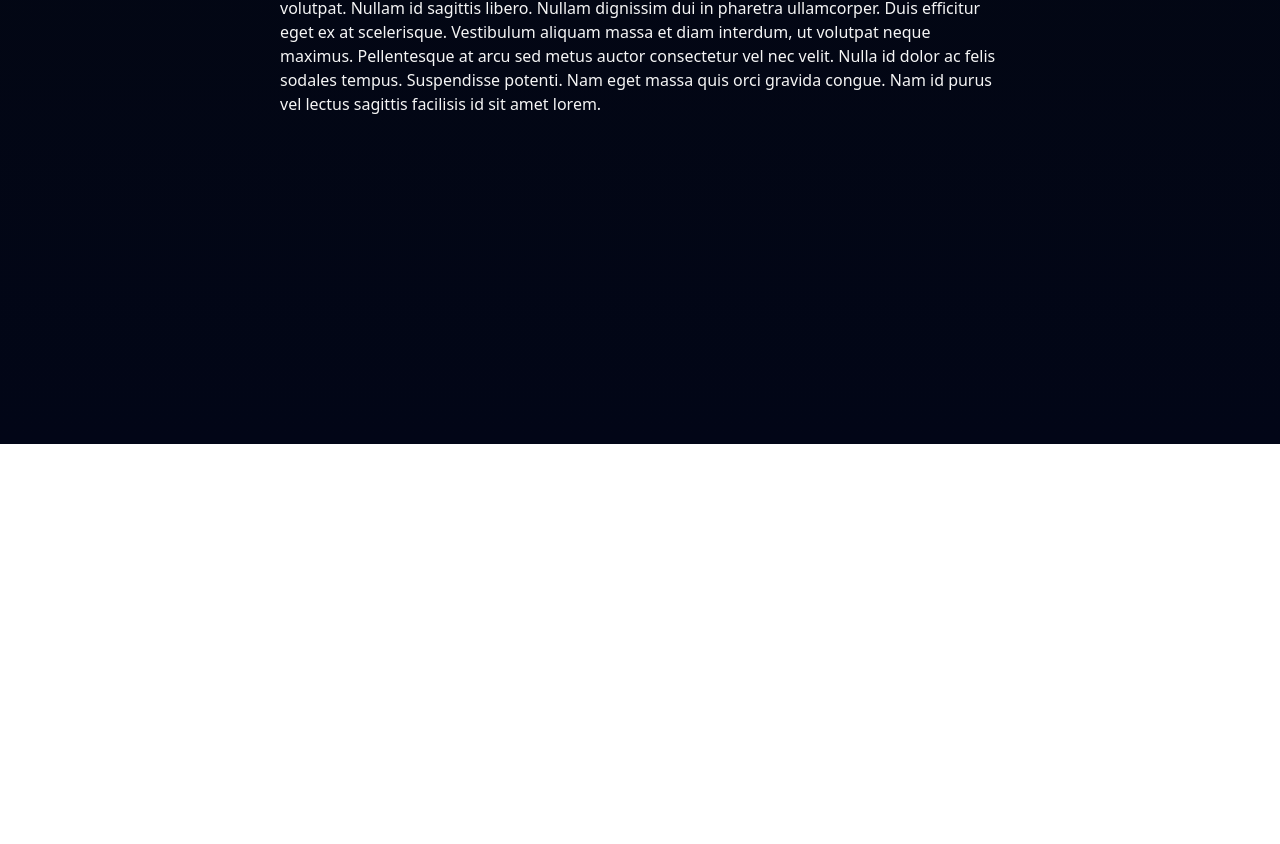
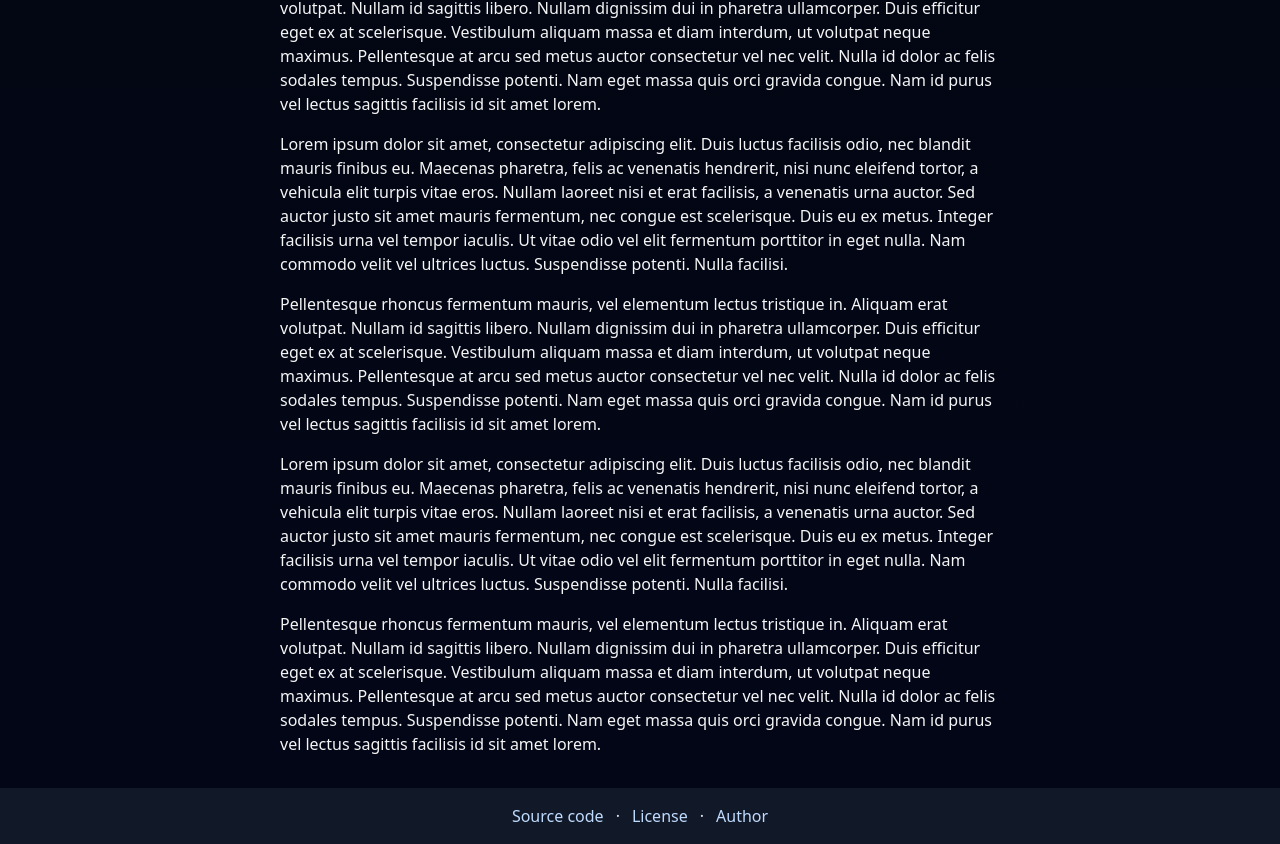
Before and after one commit to rikurauhala/hack-this, a React (Create React App) app in the folder web/: page / in a window 1280 px wide. Shown: the part 356-1200 px from the top of the page. Before the commit the page ends 800 px from the top, so only its background shows below. Built offline with nearby package versions, Linux system fonts and the light colour scheme.

Commit message:
Create Footer

```diff
--- a/web/src/App.tsx
+++ b/web/src/App.tsx
@@ -1,6 +1,7 @@
 import { Provider } from 'react-redux';
 import { BrowserRouter } from 'react-router-dom';
 import StatusMessage from './components/common/StatusMessage';
+import Footer from './components/Footer';
 import NavigationBar from './components/NavigationBar';
 import AppRoutes from './routes';
 import store from './store';
@@ -8,13 +9,14 @@ import store from './store';
 const App = (): JSX.Element => (
   <Provider store={store}>
     <BrowserRouter>
-      <div className="flex justify-center min-h-screen bg-gray-950">
-        <div className="w-full bg-gradient-to-b from-gray-950 to-slate-950">
+      <div className="flex flex-col min-h-screen bg-gray-950 wrapper">
+        <div className="flex-grow bg-gradient-to-b from-gray-950 to-slate-950 content">
           <NavigationBar />
           <div className="container max-w-screen-md mx-auto px-6">
             <AppRoutes />
           </div>
         </div>
+        <Footer />
       </div>
       <StatusMessage />
     </BrowserRouter>
--- /dev/null
+++ b/web/src/components/Footer/Footer.tsx
@@ -0,0 +1,23 @@
+import FooterDivider from './FooterDivider';
+import FooterLink from './FooterLink';
+
+const Footer = () => (
+  <div className="bg-gray-900 text-neutral-200 text-center py-4">
+    <FooterLink
+      text="Source code"
+      to="https://github.com/rikurauhala/hack-this"
+    />
+    <FooterDivider />
+    <FooterLink
+      text="License"
+      to="https://github.com/rikurauhala/hack-this/blob/main/LICENSE"
+    />
+    <FooterDivider />
+    <FooterLink
+      text="Author"
+      to="https://github.com/rikurauhala"
+    />
+  </div>
+);
+
+export default Footer;
--- /dev/null
+++ b/web/src/components/Footer/FooterDivider.tsx
@@ -0,0 +1,5 @@
+const FooterDivider = (): JSX.Element => (
+  <span className="mx-3">·</span>
+);
+
+export default FooterDivider;
--- /dev/null
+++ b/web/src/components/Footer/FooterLink.tsx
@@ -0,0 +1,12 @@
+interface FooterLinkProps {
+  text: string;
+  to: string;
+}
+
+const FooterLink = ({ text, to }: FooterLinkProps) => (
+  <a className="text-blue-200" href={to} rel="noreferrer" target="_blank">
+    {text}
+  </a>
+);
+
+export default FooterLink;
--- /dev/null
+++ b/web/src/components/Footer/index.ts
@@ -0,0 +1,3 @@
+import Footer from './Footer';
+
+export default Footer;
--- a/web/src/pages/Home.tsx
+++ b/web/src/pages/Home.tsx
@@ -24,6 +24,44 @@ const Home = (): JSX.Element => (
         Nam id purus vel lectus sagittis facilisis id sit amet lorem.
       `}
     />
+    <Paragraph
+      text={`
+        Lorem ipsum dolor sit amet, consectetur adipiscing elit. Duis luctus facilisis odio, nec blandit mauris finibus
+        eu. Maecenas pharetra, felis ac venenatis hendrerit, nisi nunc eleifend tortor, a vehicula elit turpis vitae
+        eros. Nullam laoreet nisi et erat facilisis, a venenatis urna auctor. Sed auctor justo sit amet mauris
+        fermentum, nec congue est scelerisque. Duis eu ex metus. Integer facilisis urna vel tempor iaculis. Ut vitae
+        odio vel elit fermentum porttitor in eget nulla. Nam commodo velit vel ultrices luctus. Suspendisse potenti.
+        Nulla facilisi.
+      `}
+    />
+    <Paragraph
+      text={`
+        Pellentesque rhoncus fermentum mauris, vel elementum lectus tristique in. Aliquam erat volutpat. Nullam id
+        sagittis libero. Nullam dignissim dui in pharetra ullamcorper. Duis efficitur eget ex at scelerisque. Vestibulum
+        aliquam massa et diam interdum, ut volutpat neque maximus. Pellentesque at arcu sed metus auctor consectetur vel
+        nec velit. Nulla id dolor ac felis sodales tempus. Suspendisse potenti. Nam eget massa quis orci gravida congue.
+        Nam id purus vel lectus sagittis facilisis id sit amet lorem.
+      `}
+    />
+    <Paragraph
+      text={`
+        Lorem ipsum dolor sit amet, consectetur adipiscing elit. Duis luctus facilisis odio, nec blandit mauris finibus
+        eu. Maecenas pharetra, felis ac venenatis hendrerit, nisi nunc eleifend tortor, a vehicula elit turpis vitae
+        eros. Nullam laoreet nisi et erat facilisis, a venenatis urna auctor. Sed auctor justo sit amet mauris
+        fermentum, nec congue est scelerisque. Duis eu ex metus. Integer facilisis urna vel tempor iaculis. Ut vitae
+        odio vel elit fermentum porttitor in eget nulla. Nam commodo velit vel ultrices luctus. Suspendisse potenti.
+        Nulla facilisi.
+      `}
+    />
+    <Paragraph
+      text={`
+        Pellentesque rhoncus fermentum mauris, vel elementum lectus tristique in. Aliquam erat volutpat. Nullam id
+        sagittis libero. Nullam dignissim dui in pharetra ullamcorper. Duis efficitur eget ex at scelerisque. Vestibulum
+        aliquam massa et diam interdum, ut volutpat neque maximus. Pellentesque at arcu sed metus auctor consectetur vel
+        nec velit. Nulla id dolor ac felis sodales tempus. Suspendisse potenti. Nam eget massa quis orci gravida congue.
+        Nam id purus vel lectus sagittis facilisis id sit amet lorem.
+      `}
+    />
   </div>
 );
 
```
